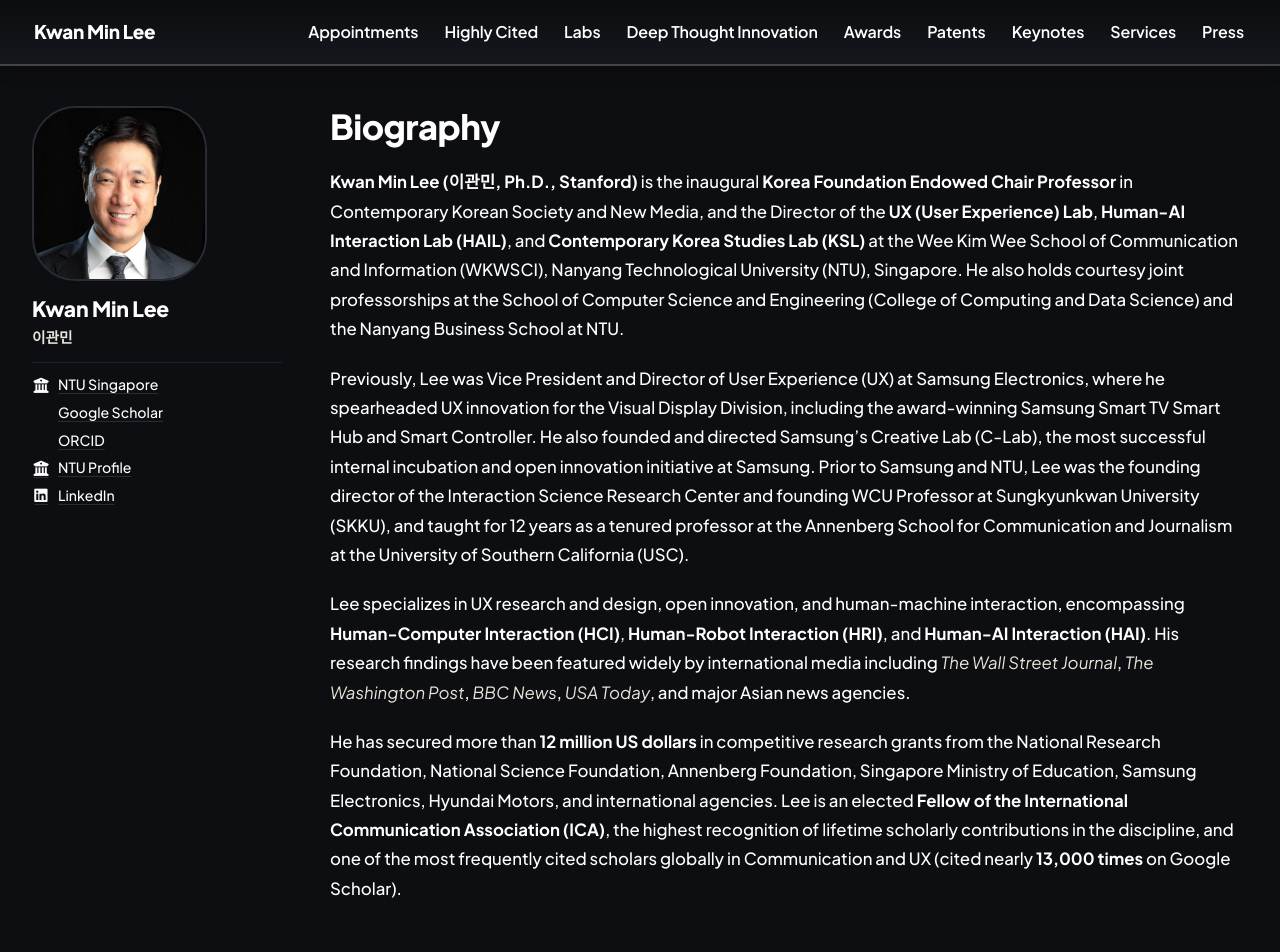
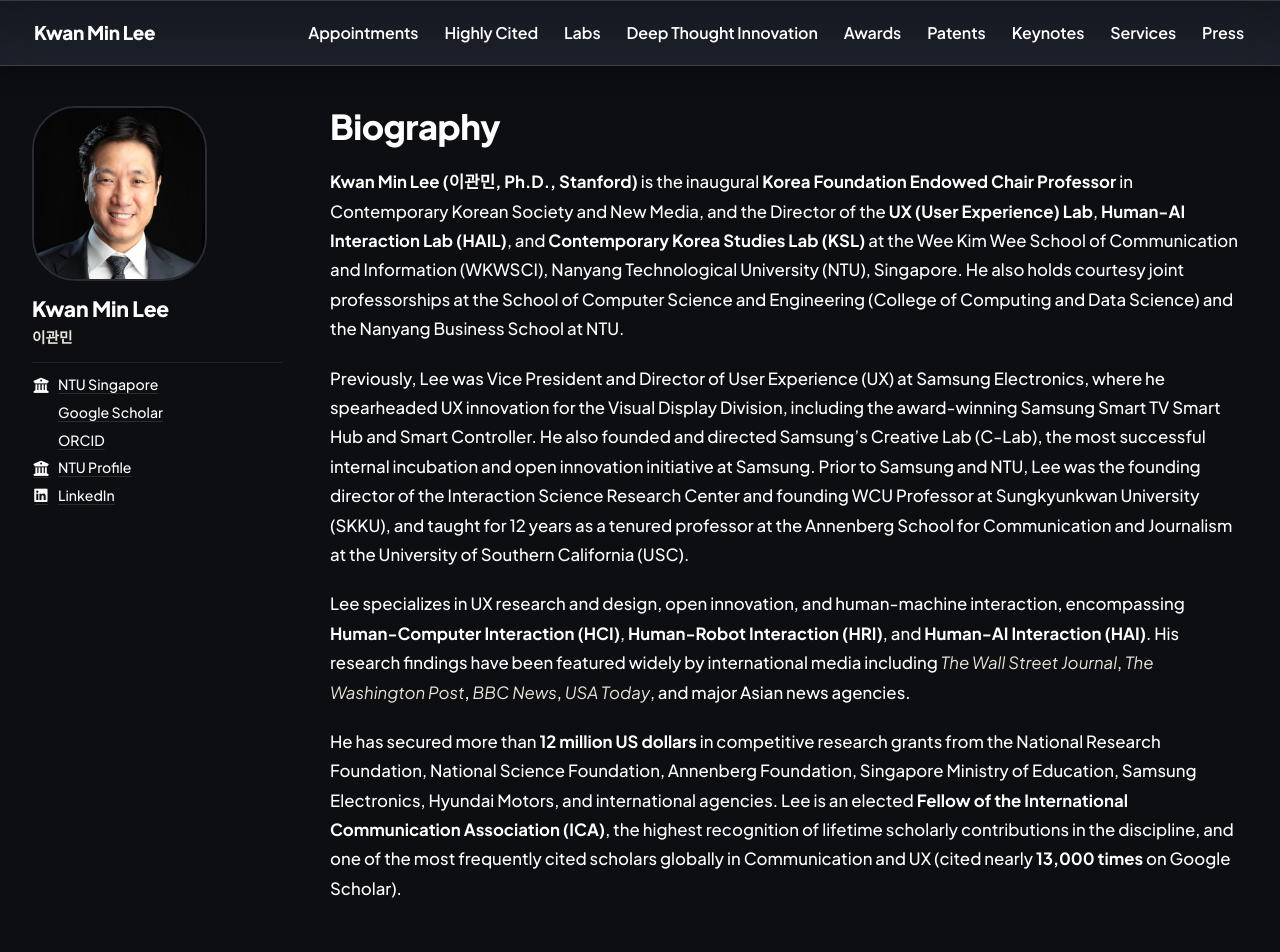
Before and after one commit to profkwanminlee/profkwanminlee.github.io, a Jekyll site: the page built from index.md, in a window 1280 px wide and 1400 px high. Shown: the top 952 px of the window. Built offline with Jekyll 4.4.1, drawn with Linux system fonts in a browser that asks for light colours; a style sheet for code colours, icons or effects is not loaded.

Commit message:
Refine navbar contrast and translucency, and update light/dark footer styling

```diff
--- a/assets/css/main.css
+++ b/assets/css/main.css
@@ -5,7 +5,7 @@
 :root,
 html.dark-mode {
   --bg-color: #0d0e11;
-  --bg-masthead-gradient: linear-gradient(180deg, rgba(12, 13, 16, 0.97) 0%, rgba(22, 24, 30, 0.97) 100%);
+  --bg-masthead-gradient: linear-gradient(180deg, rgba(24, 27, 35, 0.78) 0%, rgba(34, 38, 50, 0.78) 100%);
   --bg-dropdown: linear-gradient(180deg, rgba(16, 17, 22, 0.95) 0%, rgba(10, 11, 14, 0.95) 100%);
   --bg-card: #14151a;
   --bg-card-hover: #1b1d23;
@@ -45,18 +45,17 @@
   --selection-bg: #e0dcc7;
   --selection-color: #0d0e11;
 
-  --footer-bg: linear-gradient(180deg, #242220 0%, #161514 100%);
-  --footer-border: 2.5px solid rgba(214, 208, 196, 0.28);
-  --footer-border-width: 2.5px;
-  --footer-border-color: rgba(214, 208, 196, 0.28);
-  --masthead-border-width: 2.5px;
-  --masthead-border-color: rgba(214, 208, 196, 0.28);
+  --footer-bg: linear-gradient(180deg, #181a22 0%, #111318 100%);
+  --footer-border: 1.5px solid rgba(255, 255, 255, 0.12);
+  --footer-border-width: 1.5px;
+  --footer-border-color: rgba(255, 255, 255, 0.12);
+  --masthead-border-width: 1.5px;
+  --masthead-border-color: rgba(214, 208, 196, 0.22);
   --dropdown-line-width: 2px;
   --dropdown-line-color: rgba(214, 208, 196, 0.18);
   --dropdown-line-hover: rgba(255, 255, 255, 0.90);
-  --masthead-shadow: 0 2px 14px rgba(0, 0, 0, 0.35);
+  --masthead-shadow: 0 4px 24px rgba(0, 0, 0, 0.40), inset 0 1px 0 rgba(255, 255, 255, 0.15);
   --footer-shadow: 0 -2px 14px rgba(0, 0, 0, 0.35);
-  --footer-shadow: 0 -4px 24px rgba(0, 0, 0, 0.45), inset 0 1px 0 rgba(255, 255, 255, 0.08);
   --dropdown-shadow: 0 20px 48px rgba(0, 0, 0, 0.55), inset 0 1px 0 rgba(255, 255, 255, 0.12);
   --dropdown-line-shadow: none;
   --masthead-text: #ffffff;
@@ -84,7 +83,7 @@
 
 html.light-mode {
   --bg-color: #ffffff;
-  --bg-masthead-gradient: linear-gradient(180deg, rgba(243, 237, 224, 0.97) 0%, rgba(254, 252, 249, 0.97) 100%);
+  --bg-masthead-gradient: linear-gradient(180deg, rgba(240, 233, 218, 0.76) 0%, rgba(253, 251, 247, 0.76) 100%);
   --bg-dropdown: linear-gradient(180deg, rgba(255, 255, 255, 0.95) 0%, rgba(248, 246, 241, 0.95) 100%);
   --bg-card: #fcfbf9;
   --bg-card-hover: #f5f3ef;
@@ -124,17 +123,17 @@
   --selection-bg: #84611f;
   --selection-color: #ffffff;
 
-  --footer-bg: linear-gradient(180deg, #262420 0%, #171513 100%);
-  --footer-border: 2.5px solid rgba(132, 97, 31, 0.35);
-  --footer-border-width: 2.5px;
-  --footer-border-color: rgba(132, 97, 31, 0.35);
-  --masthead-border-width: 2.5px;
-  --masthead-border-color: rgba(132, 97, 31, 0.28);
+  --footer-bg: linear-gradient(180deg, #d4c7ad 0%, #e3d7c0 100%);
+  --footer-border: 1.5px solid rgba(110, 80, 25, 0.25);
+  --footer-border-width: 1.5px;
+  --footer-border-color: rgba(110, 80, 25, 0.25);
+  --masthead-border-width: 1.5px;
+  --masthead-border-color: rgba(132, 97, 31, 0.22);
   --dropdown-line-width: 2px;
   --dropdown-line-color: rgba(60, 50, 38, 0.14);
   --dropdown-line-hover: #6d533b;
-  --masthead-shadow: 0 2px 12px rgba(40, 32, 20, 0.05);
-  --footer-shadow: 0 -2px 14px rgba(40, 32, 20, 0.08);
+  --masthead-shadow: 0 4px 20px rgba(40, 32, 20, 0.06), inset 0 1px 0 rgba(255, 255, 255, 0.65);
+  --footer-shadow: 0 -2px 14px rgba(40, 32, 20, 0.06);
   --dropdown-shadow: 0 20px 44px rgba(40, 32, 20, 0.10), inset 0 1px 0 rgba(255, 255, 255, 0.95);
   --dropdown-line-shadow: none;
   --masthead-text: #121110;
@@ -294,9 +293,9 @@
   width: 100%;
   height: var(--masthead-height);
   background: var(--bg-masthead-gradient);
-  backdrop-filter: blur(12px) saturate(130%);
-  -webkit-backdrop-filter: blur(12px) saturate(130%);
-  border-bottom: var(--masthead-border-width, 2.5px) solid var(--masthead-border-color);
+  backdrop-filter: blur(18px) saturate(150%);
+  -webkit-backdrop-filter: blur(18px) saturate(150%);
+  border-bottom: var(--masthead-border-width, 1.5px) solid var(--masthead-border-color);
   box-shadow: var(--masthead-shadow);
   z-index: 2001;
   transition: all 0.25s ease;
@@ -1939,7 +1938,7 @@
   background: var(--footer-bg);
   backdrop-filter: blur(12px) saturate(130%);
   -webkit-backdrop-filter: blur(12px) saturate(130%);
-  border-top: var(--footer-border-width, 2.5px) solid var(--footer-border-color);
+  border-top: var(--footer-border-width, 1.5px) solid var(--footer-border-color);
   box-shadow: var(--footer-shadow);
   padding: 1.5rem 0;
   color: #FFFFFF !important;
@@ -1957,7 +1956,7 @@
 }
 
 .page__footer .footer__left {
-  color: #F0ECE1 !important;
+  color: #E8E5DC !important;
 }
 
 .page__footer .footer__left strong {
@@ -1970,19 +1969,24 @@
 }
 
 html.light-mode .page__footer {
-  color: #FFFFFF !important;
+  color: #1e1b17 !important;
+}
+
+html.light-mode .page__footer footer {
+  color: #1e1b17 !important;
 }
 
 html.light-mode .page__footer .footer__left {
-  color: #F0ECE1 !important;
+  color: #2e2820 !important;
 }
 
 html.light-mode .page__footer .footer__left strong {
-  color: #FFFFFF !important;
+  color: #12100d !important;
 }
 
 html.light-mode .page__footer .footer__right {
-  color: #FFFFFF !important;
+  color: #3a3227 !important;
+  font-weight: 600;
 }
 
 @media screen and (max-width: 1220px) {
```
